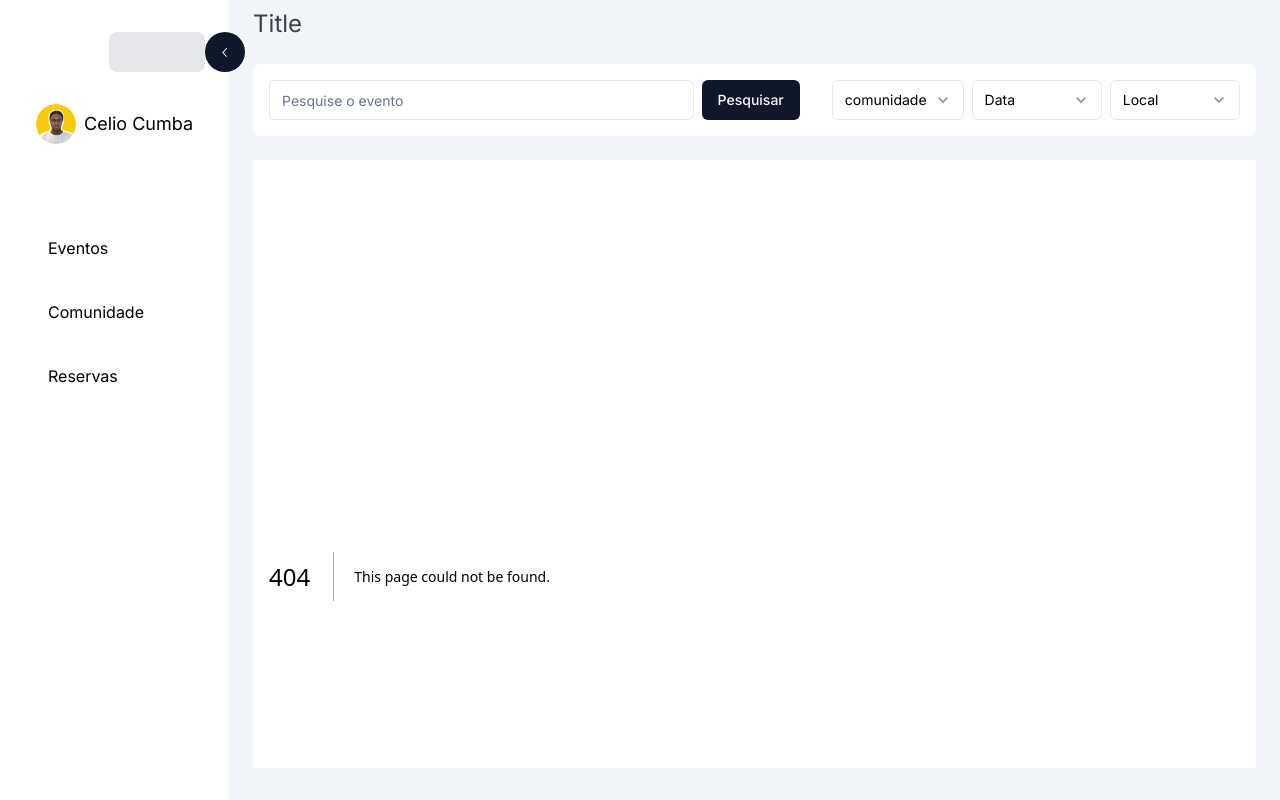
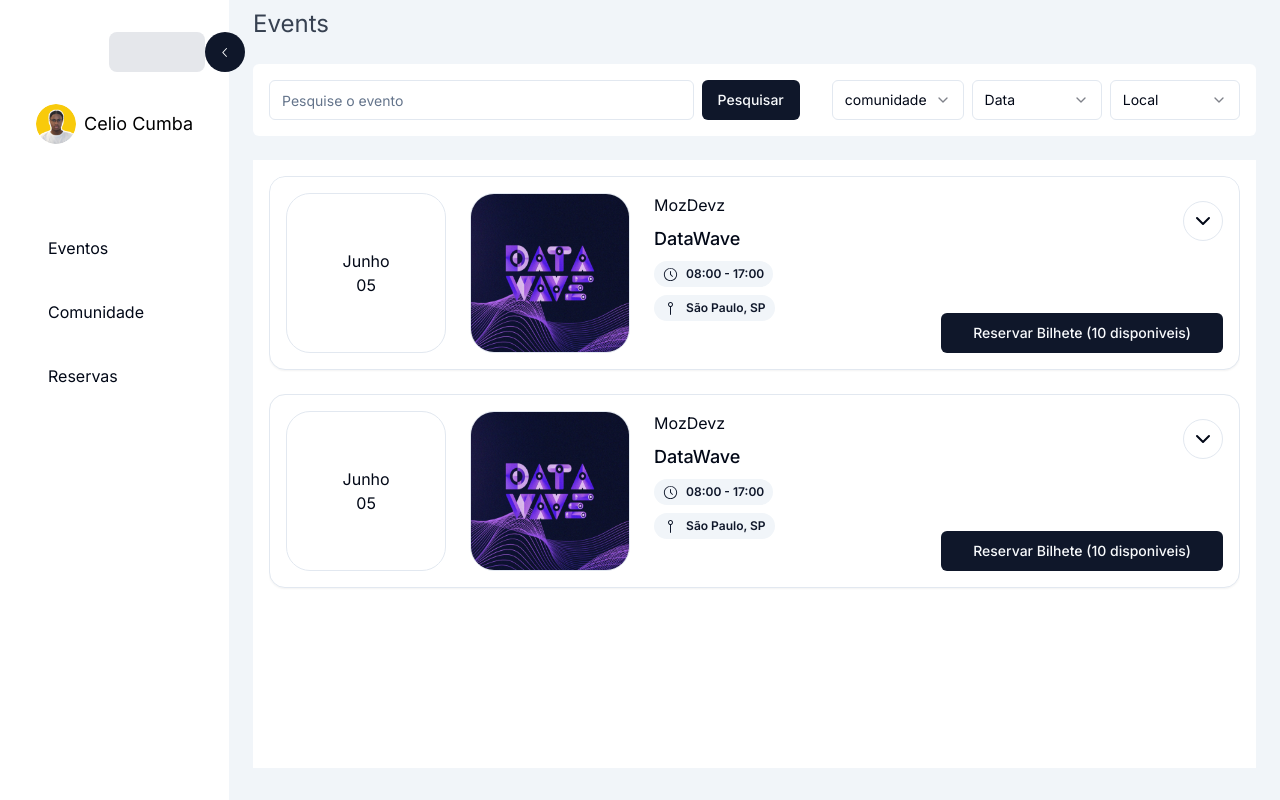
Before and after one commit to CelioJoaquimCumba/even-ti, a Next.js app: page / in a window 1280 px wide. Before the commit this address had no page. Built offline with nearby package versions, Linux system fonts and the light colour scheme.

Commit message:
feat: make event be in the index page and add default 404 page

```diff
--- /dev/null
+++ b/src/app/(listing)/layout.tsx
@@ -0,0 +1,41 @@
+'use client'
+import { Inter } from 'next/font/google';
+import NavBar from '@/app/components/molecules/nav-bar';
+import { useTitle, TitleProvider } from '@/app/providers/TitleContext';
+import '@/app/globals.css'
+import { ListingHeader } from '@/app/components/molecules/listing-header';
+
+
+const inter = Inter({ subsets: ['latin'] });
+
+const LayoutContent: React.FC<{ children: React.ReactNode }> = ({ children }) => {
+  const { title } = useTitle();
+  return (
+    <div className={`flex flex-col md:flex-row overflow-hidden h-screen w-screen ${inter.className}`}>
+      <NavBar />
+      <div className="flex flex-col pt-2 pb-8 px-6 bg-secondary overflow-hidden w-full h-full gap-2 md:gap-6">
+        <h1 className="text-2xl text-gray-700">{title}</h1>
+        <header>
+          <ListingHeader/>
+        </header>
+        <main className="flex flex-grow overflow-hidden p-2 md:p-4 bg-white">{children}</main>
+      </div>
+    </div>
+  );
+};
+
+export default function ListingLayout({
+  children,
+}: Readonly<{
+  children: React.ReactNode;
+}>) {
+  return (
+    <TitleProvider>
+      <html lang="en">
+        <body suppressHydrationWarning={true}>
+          <LayoutContent>{children}</LayoutContent>
+        </body>
+      </html>
+    </TitleProvider>
+  );
+}
--- a/src/app/events/page.tsx
+++ b/src/app/(listing)/page.tsx
@@ -1,8 +1,8 @@
 'use client'
 import Image from "next/image";
-import { useTitle } from "../providers/TitleContext";
+import { useTitle } from "@/app/providers/TitleContext";
 import { useEffect } from "react";
-import { EventCard } from "../components/molecules/event-card";
+import { EventCard } from "@/app/components/molecules/event-card";
 import { Event } from "@/data/types";
 import dataWaveEvent from '@/../assets/images/datawave-event.png'
 import profile from '/@/../assets/images/profile.png'
--- a/src/app/layout.tsx
+++ b/src/app/layout.tsx
@@ -1,29 +1,6 @@
 'use client'
-import { Inter } from 'next/font/google';
-import NavBar from './components/molecules/nav-bar';
-import { useTitle, TitleProvider } from './providers/TitleContext';
-import Head from 'next/head';
-import "./globals.css";
-import { ListingHeader } from './components/molecules/listing-header';
+import { TitleProvider } from './providers/TitleContext';
 
-
-const inter = Inter({ subsets: ['latin'] });
-
-const LayoutContent: React.FC<{ children: React.ReactNode }> = ({ children }) => {
-  const { title } = useTitle();
-  return (
-    <div className={`flex flex-col md:flex-row overflow-hidden h-screen w-screen ${inter.className}`}>
-      <NavBar />
-      <div className="flex flex-col pt-2 pb-8 px-6 bg-secondary overflow-hidden w-full h-full gap-2 md:gap-6">
-        <h1 className="text-2xl text-gray-700">{title}</h1>
-        <header>
-          <ListingHeader/>
-        </header>
-        <main className="flex flex-grow overflow-hidden p-2 md:p-4 bg-white">{children}</main>
-      </div>
-    </div>
-  );
-};
 
 export default function RootLayout({
   children,
@@ -34,7 +11,7 @@ export default function RootLayout({
     <TitleProvider>
       <html lang="en">
         <body suppressHydrationWarning={true}>
-          <LayoutContent>{children}</LayoutContent>
+          {children}
         </body>
       </html>
     </TitleProvider>
```
